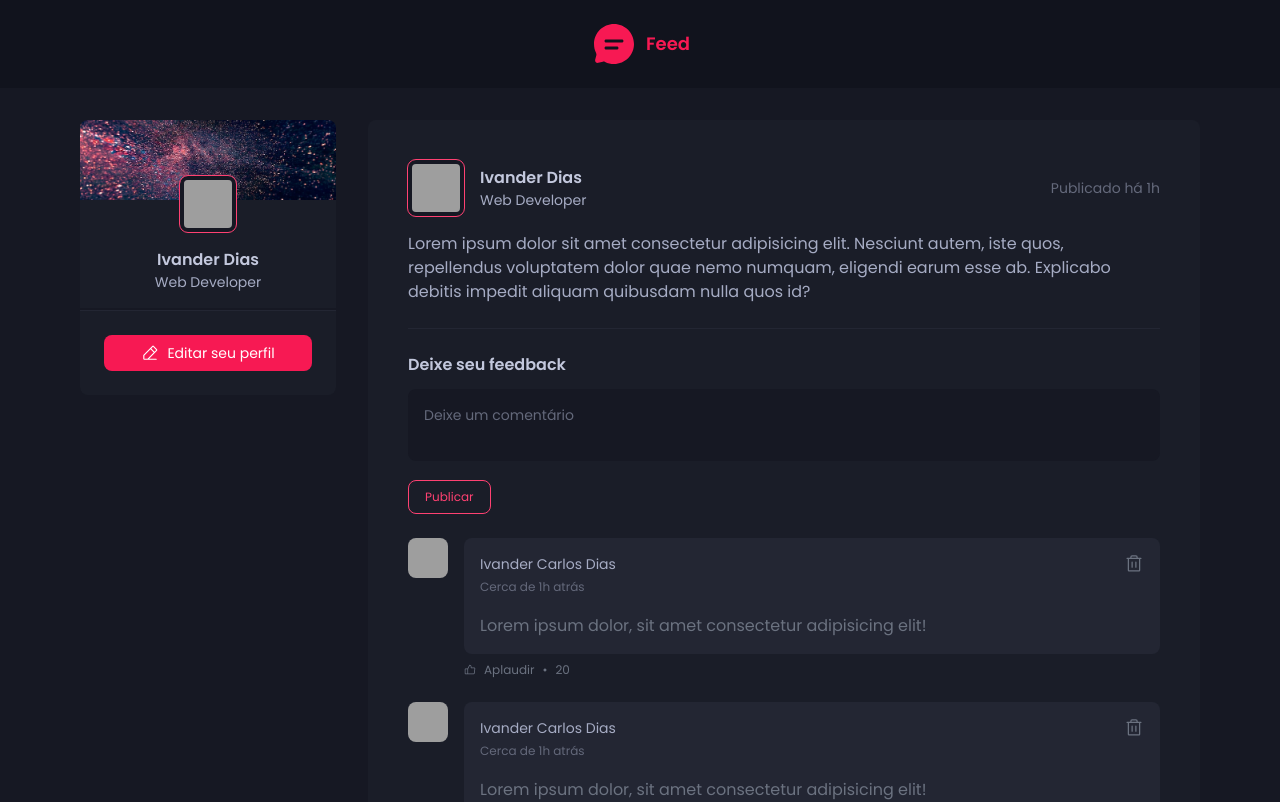
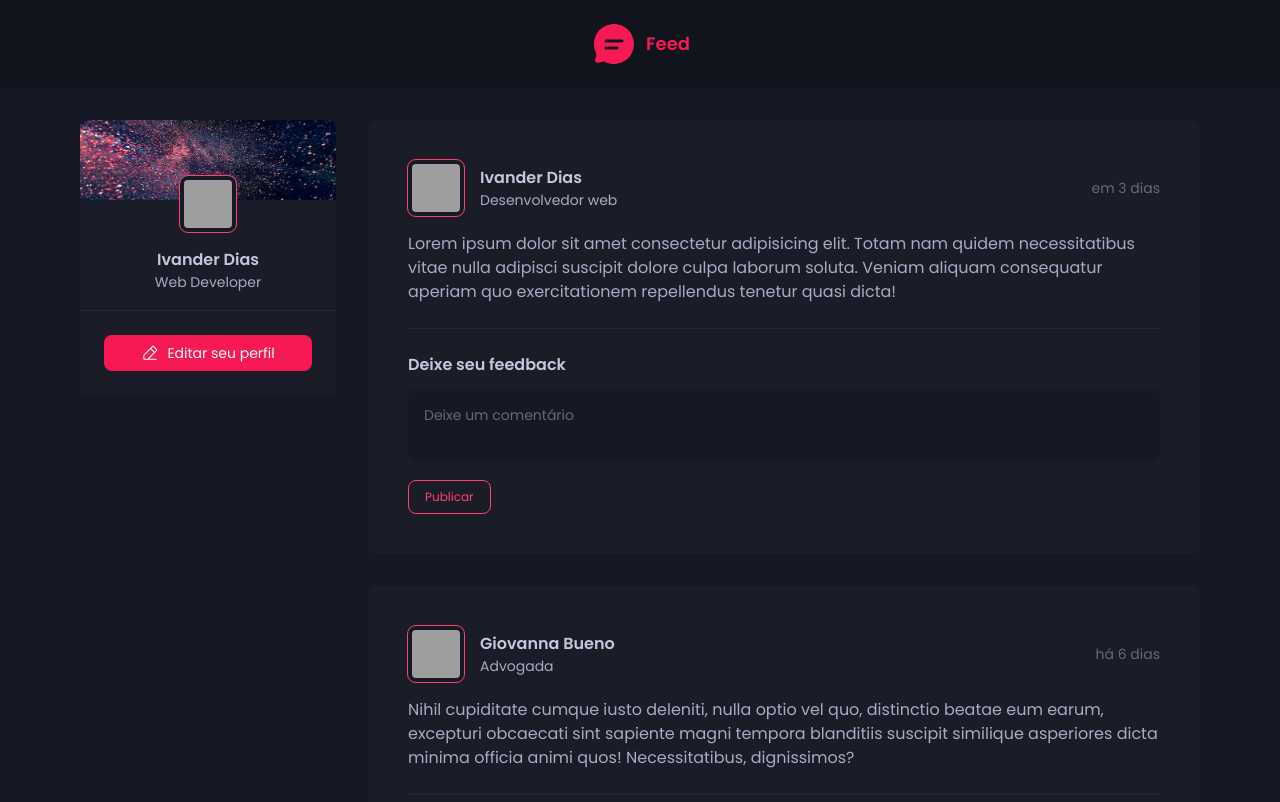
Before and after one commit to ivandercarlosdias/fundamentos-reactjs, a React (Vite) app: page / in a window 1280 px wide. Shown: the top 802 px of the page. Built offline with nearby package versions, Linux system fonts and the light colour scheme; grey boxes are pictures that could not be loaded.

Commit message:
removing some static data

```diff
--- a/package.json
+++ b/package.json
@@ -11,6 +11,7 @@
    },
    "dependencies": {
       "@phosphor-icons/react": "^2.0.10",
+      "date-fns": "^2.30.0",
       "react": "^18.2.0",
       "react-dom": "^18.2.0"
    },
--- a/src/App.jsx
+++ b/src/App.jsx
@@ -3,6 +3,8 @@ import { Sidebar } from './components/Sidebar'
 import { Post } from './components/Post'
 
 import './index.css'
+
+import { database } from './database'
 
 export function App() {
    return (
@@ -11,11 +13,9 @@ export function App() {
          <div className="grid md:grid-cols-[256px_auto] gap-8 items-start max-w-6xl my-8 mx-auto px-4">
             <Sidebar />
             <main>
-               <Post author="Ivander" content="Lorem ipsum dolor sit amet consectetur adipisicing elit." />
-               <Post
-                  author="Giovanna"
-                  content="Quasi minima illo sint praesentium expedita maiores, nisi, aliquam dolor voluptatibus aspernatur voluptatem rem quibusdam minus soluta."
-               />
+               {database.map((post) => {
+                  return <Post author={post.author} content={post.content} publishedAt={post.publishedAt} />
+               })}
             </main>
          </div>
       </>
--- a/src/components/Post.jsx
+++ b/src/components/Post.jsx
@@ -1,29 +1,46 @@
+import { format, formatDistanceToNow } from 'date-fns'
+import ptBR from 'date-fns/locale/pt-BR'
+import { useState } from 'react'
+
 import { Avatar } from './Avatar'
 import { Comment } from './Comment'
 
-export function Post() {
+export function Post({ author, publishedAt, content }) {
+   const publishedFormatted = format(publishedAt, "d 'de' LLLL 'às' HH:mm'h'", {
+      locale: ptBR,
+   })
+
+   const publishedToNow = formatDistanceToNow(publishedAt, {
+      locale: ptBR,
+      addSuffix: true,
+   })
+
+   const [comments, setComments] = useState([])
+
+   const handleFormSubmit = (e) => {
+      e.preventDefault()
+
+      setComments([...comments, comments.length + 1])
+   }
+
    return (
       <article className="p-10 mb-8 bg-gray-700 rounded-lg">
          <header className="flex items-center justify-between gap-4 mb-4">
             <div className="flex items-center gap-4">
-               <Avatar src="https://avatars.githubusercontent.com/u/25375556?v=4" />
+               <Avatar src={author.avatarUrl} />
                <div className="flex flex-col">
-                  <p className="font-semibold text-gray-100">Ivander Dias</p>
-                  <p className="text-sm">Web Developer</p>
+                  <p className="font-semibold text-gray-100">{author.name}</p>
+                  <p className="text-sm">{author.role}</p>
                </div>
             </div>
-            <time dateTime="2023-05-11 18:30:12" title="11 de Maio às 18:30" className="text-sm text-gray-400">
-               Publicado há 1h
+            <time dateTime={publishedAt.toISOString()} title={publishedFormatted} className="text-sm text-gray-400">
+               {publishedToNow}
             </time>
          </header>
          <div>
-            <p>
-               Lorem ipsum dolor sit amet consectetur adipisicing elit. Nesciunt autem, iste quos, repellendus
-               voluptatem dolor quae nemo numquam, eligendi earum esse ab. Explicabo debitis impedit aliquam quibusdam
-               nulla quos id?
-            </p>
+            <p>{content}</p>
          </div>
-         <form className="w-full mt-6 pt-6 border-t border-t-gray-600">
+         <form onSubmit={handleFormSubmit} className="w-full mt-6 pt-6 border-t border-t-gray-600">
             <p className="font-semibold text-gray-100 mb-3">Deixe seu feedback</p>
             <textarea
                placeholder="Deixe um comentário"
@@ -34,9 +51,9 @@ export function Post() {
             </button>
          </form>
          <div className="">
-            <Comment />
-            <Comment />
-            <Comment />
+            {comments.map((comment) => {
+               return <Comment />
+            })}
          </div>
       </article>
    )
--- /dev/null
+++ b/src/database.jsx
@@ -0,0 +1,24 @@
+export const database = [
+   {
+      id: 1,
+      author: {
+         avatarUrl: 'https://picsum.photos/128/128?random=1',
+         name: 'Ivander Dias',
+         role: 'Desenvolvedor web',
+      },
+      content:
+         'Lorem ipsum dolor sit amet consectetur adipisicing elit. Totam nam quidem necessitatibus vitae nulla adipisci suscipit dolore culpa laborum soluta. Veniam aliquam consequatur aperiam quo exercitationem repellendus tenetur quasi dicta!',
+      publishedAt: new Date('2023-08-15 20:00:00'),
+   },
+   {
+      id: 2,
+      author: {
+         avatarUrl: 'https://picsum.photos/128/128?random=2',
+         name: 'Giovanna Bueno',
+         role: 'Advogada',
+      },
+      content:
+         'Nihil cupiditate cumque iusto deleniti, nulla optio vel quo, distinctio beatae eum earum, excepturi obcaecati sint sapiente magni tempora blanditiis suscipit similique asperiores dicta minima officia animi quos! Necessitatibus, dignissimos?',
+      publishedAt: new Date('2023-08-06 12:30:00'),
+   },
+]
```
Also changed, not shown: 1 other file (tests, documents, lock files or other folders).
